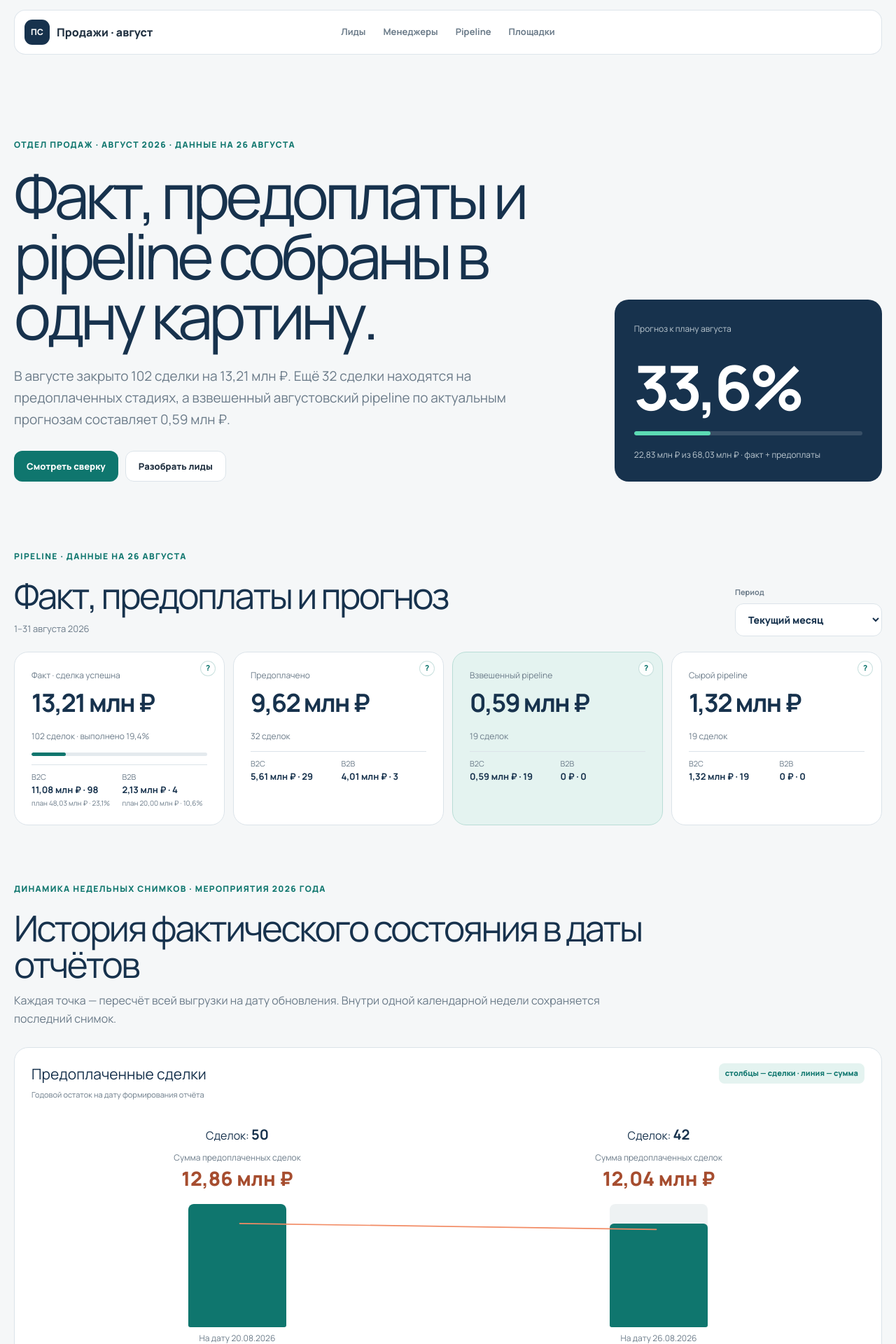
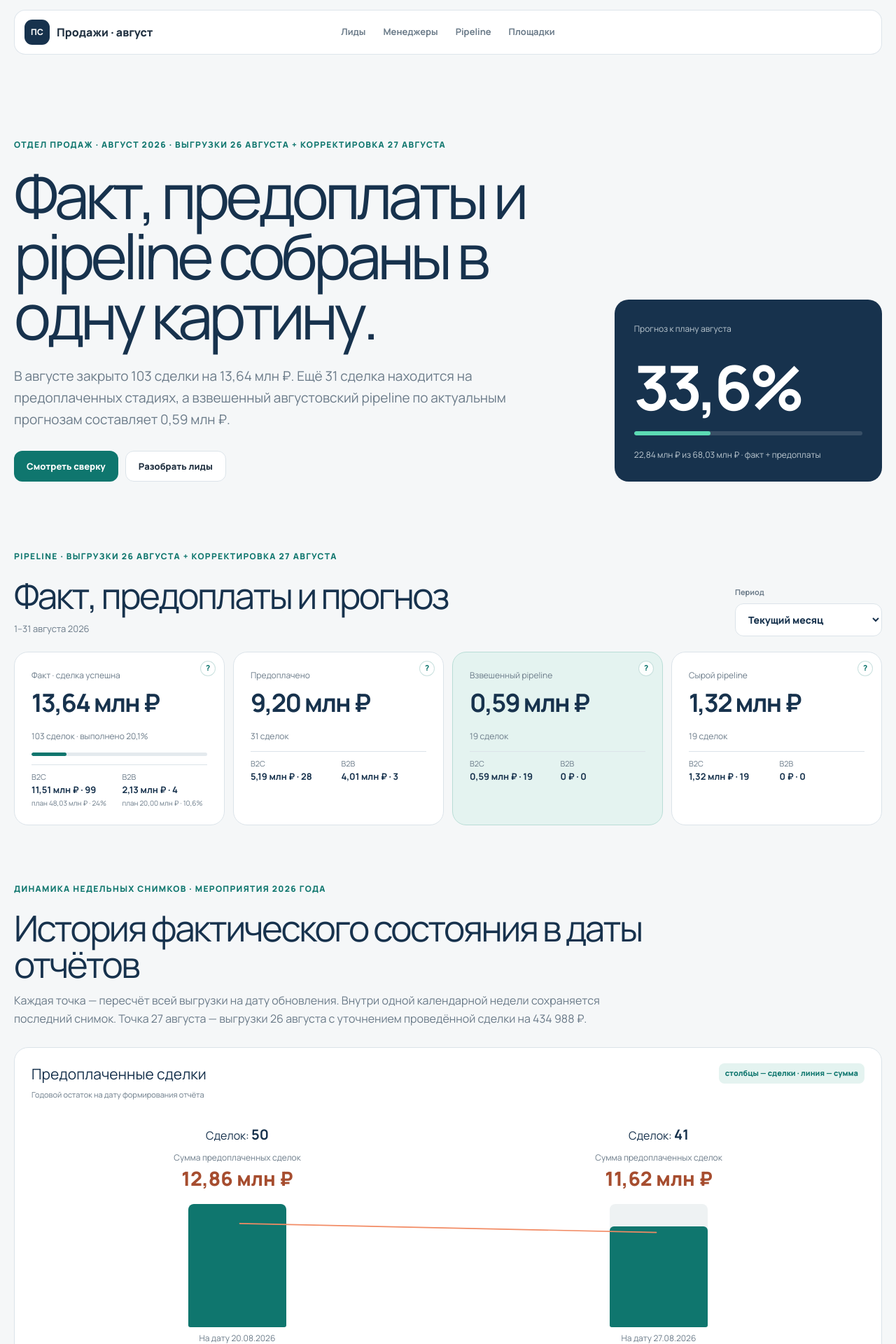
Before and after one commit to nkrivodud-blip/park-skazka-sales-report, a Next.js app: page / in a window 1280 px wide. Shown: the top 1920 px of the page at 70% size. Built offline with nearby package versions, Linux system fonts and the light colour scheme.

Commit message:
Reconcile completed B2C event 85731 at corrected amount

```diff
--- a/app/PipelineDashboard.tsx
+++ b/app/PipelineDashboard.tsx
@@ -16,22 +16,24 @@ type PeriodData = {
 const toWeeks = (rows: readonly (readonly [string, number, number])[]): Week[] => rows.map(([label, count, sum]) => ({ label, count, sum }));
 
 const snapshotHistory = {
-  prepaid: toWeeks([["20.08", 50, 12861661], ["26.08", 42, 12040826]]),
-  weighted: toWeeks([["20.08", 124, 15258045], ["26.08", 107, 18691570]]),
-  raw: toWeeks([["20.08", 124, 30350650], ["26.08", 107, 34922900]]),
+  prepaid: toWeeks([["20.08", 50, 12861661], ["27.08", 41, 11619838]]),
+  weighted: toWeeks([["20.08", 124, 15258045], ["27.08", 107, 18691570]]),
+  raw: toWeeks([["20.08", 124, 30350650], ["27.08", 107, 34922900]]),
 };
 
+// Корректировка РОП 27.08: сделка 85731, B2C, Людмила Запорожец.
+// Из предоплат 420988 ₽ перенесена в факт 434988 ₽; количество сделок не увеличено.
 const periods: Record<"month" | "year", PeriodData> = {
   month: {
     label: "Текущий месяц", range: "1–31 августа 2026", plan: { total: 68026312, B2C: 48026312, B2B: 20000000 },
-    total: { fact: { count: 102, sum: 13207176 }, prepaid: { count: 32, sum: 9620436 }, weighted: { count: 19, sum: 590500 }, raw: { count: 19, sum: 1315000 } },
-    B2C: { fact: { count: 98, sum: 11077216 }, prepaid: { count: 29, sum: 5607208 }, weighted: { count: 19, sum: 590500 }, raw: { count: 19, sum: 1315000 } },
+    total: { fact: { count: 103, sum: 13642164 }, prepaid: { count: 31, sum: 9199448 }, weighted: { count: 19, sum: 590500 }, raw: { count: 19, sum: 1315000 } },
+    B2C: { fact: { count: 99, sum: 11512204 }, prepaid: { count: 28, sum: 5186220 }, weighted: { count: 19, sum: 590500 }, raw: { count: 19, sum: 1315000 } },
     B2B: { fact: { count: 4, sum: 2129960 }, prepaid: { count: 3, sum: 4013228 }, weighted: { count: 0, sum: 0 }, raw: { count: 0, sum: 0 } },
   },
   year: {
     label: "2026 год", range: "1 января–31 декабря 2026",
-    total: { fact: { count: 534, sum: 81440256 }, prepaid: { count: 42, sum: 12040826 }, weighted: { count: 107, sum: 18691570 }, raw: { count: 107, sum: 34922900 } },
-    B2C: { fact: { count: 515, sum: 65164957 }, prepaid: { count: 37, sum: 6596998 }, weighted: { count: 85, sum: 3176570 }, raw: { count: 85, sum: 6292900 } },
+    total: { fact: { count: 535, sum: 81875244 }, prepaid: { count: 41, sum: 11619838 }, weighted: { count: 107, sum: 18691570 }, raw: { count: 107, sum: 34922900 } },
+    B2C: { fact: { count: 516, sum: 65599945 }, prepaid: { count: 36, sum: 6176010 }, weighted: { count: 85, sum: 3176570 }, raw: { count: 85, sum: 6292900 } },
     B2B: { fact: { count: 19, sum: 16275299 }, prepaid: { count: 5, sum: 5443828 }, weighted: { count: 22, sum: 15515000 }, raw: { count: 22, sum: 28630000 } },
   },
 };
@@ -74,7 +76,7 @@ export default function PipelineDashboard() {
   const [periodKey, setPeriodKey] = useState<"month" | "year">("month");
   return <section className="pipeline-dashboard" id="pipeline">
     <div className="period-toolbar reveal">
-      <div><p className="eyebrow">Pipeline · данные на 26 августа</p><h2>Факт, предоплаты и прогноз</h2>{Object.entries(periods).map(([key, period]) => <span key={key} data-period-range={key} hidden={periodKey !== key}>{period.range}</span>)}</div>
+      <div><p className="eyebrow">Pipeline · выгрузки 26 августа + корректировка 27 августа</p><h2>Факт, предоплаты и прогноз</h2>{Object.entries(periods).map(([key, period]) => <span key={key} data-period-range={key} hidden={periodKey !== key}>{period.range}</span>)}</div>
       <label><span>Период</span><select data-period-select value={periodKey} onChange={(event) => setPeriodKey(event.target.value as "month" | "year")}><option value="month">Текущий месяц</option><option value="year">2026 год</option></select></label>
     </div>
     {Object.entries(periods).map(([key, data]) => <div key={key} data-period-panel={key} hidden={periodKey !== key}>
@@ -86,7 +88,7 @@ export default function PipelineDashboard() {
       </div>
       {!data.plan && <p className="annual-plan-note">Процент выполнения годового плана не показан: годовой план не задан.</p>}
     </div>)}
-    <div className="snapshot-heading reveal"><p className="eyebrow">Динамика недельных снимков · мероприятия 2026 года</p><h2>История фактического состояния в даты отчётов</h2><p>Каждая точка — пересчёт всей выгрузки на дату обновления. Внутри одной календарной недели сохраняется последний снимок.</p></div>
+    <div className="snapshot-heading reveal"><p className="eyebrow">Динамика недельных снимков · мероприятия 2026 года</p><h2>История фактического состояния в даты отчётов</h2><p>Каждая точка — пересчёт всей выгрузки на дату обновления. Внутри одной календарной недели сохраняется последний снимок. Точка 27 августа — выгрузки 26 августа с уточнением проведённой сделки на 434 988 ₽.</p></div>
     <div className="pipeline-charts reveal">
       <ComboChart title="Предоплаченные сделки" subtitle="Годовой остаток на дату формирования отчёта" sumLabel="Сумма предоплаченных сделок" weeks={snapshotHistory.prepaid} />
       <ComboChart title="Взвешенный pipeline" subtitle="Годовой остаток · в работе и предложение · с прогнозом" sumLabel="Сумма с учётом вероятности" weeks={snapshotHistory.weighted} />
--- a/app/page.tsx
+++ b/app/page.tsx
@@ -58,7 +58,7 @@ const managers = [
   { name: "Кристина Могачева", direction: "B2B", total: 38, wonCount: 4, wonSum: 2_129_960, wonAvg: 532_490, activeCount: 0, activeRaw: 0, activeWeighted: 0, activeAvg: 0, prepaidCount: 2, prepaidSum: 3_631_828, prepaidAvg: 1_815_914 },
   { name: "Кристина Могачева", direction: "B2C", total: 73, wonCount: 24, wonSum: 2_449_356, wonAvg: 102_056, activeCount: 0, activeRaw: 0, activeWeighted: 0, activeAvg: 0, prepaidCount: 9, prepaidSum: 1_457_660, prepaidAvg: 161_962 },
   { name: "Лилия Рамазанова", direction: "B2C", total: 45, wonCount: 13, wonSum: 1_550_190, wonAvg: 119_245, activeCount: 5, activeRaw: 390_000, activeWeighted: 235_000, activeAvg: 78_000, prepaidCount: 4, prepaidSum: 351_230, prepaidAvg: 87_808 },
-  { name: "Людмила Запорожец", direction: "B2C", total: 145, wonCount: 27, wonSum: 3_733_520, wonAvg: 138_279, activeCount: 7, activeRaw: 395_000, activeWeighted: 195_500, activeAvg: 56_429, prepaidCount: 8, prepaidSum: 2_741_948, prepaidAvg: 342_744 },
+  { name: "Людмила Запорожец", direction: "B2C", total: 145, wonCount: 28, wonSum: 4_168_508, wonAvg: 148_875, activeCount: 7, activeRaw: 395_000, activeWeighted: 195_500, activeAvg: 56_429, prepaidCount: 7, prepaidSum: 2_320_960, prepaidAvg: 331_566 },
   { name: "Наталья Криводуд", direction: "B2B", total: 2, wonCount: 0, wonSum: 0, wonAvg: 0, activeCount: 0, activeRaw: 0, activeWeighted: 0, activeAvg: 0, prepaidCount: 0, prepaidSum: 0, prepaidAvg: 0 },
   { name: "Наталья Криводуд", direction: "B2C", total: 7, wonCount: 0, wonSum: 0, wonAvg: 0, activeCount: 0, activeRaw: 0, activeWeighted: 0, activeAvg: 0, prepaidCount: 0, prepaidSum: 0, prepaidAvg: 0 },
   { name: "Яна Кузнецова", direction: "B2B", total: 13, wonCount: 0, wonSum: 0, wonAvg: 0, activeCount: 0, activeRaw: 0, activeWeighted: 0, activeAvg: 0, prepaidCount: 1, prepaidSum: 381_400, prepaidAvg: 381_400 },
@@ -162,10 +162,10 @@ export default function Home() {
 
       <section className="hero reveal" id="top">
         <div className="hero-copy">
-          <p className="eyebrow">Отдел продаж · август 2026 · данные на 26 августа</p>
+          <p className="eyebrow">Отдел продаж · август 2026 · выгрузки 26 августа + корректировка 27 августа</p>
           <h1>Факт, предоплаты и pipeline собраны в одну картину.</h1>
           <p className="lead">
-            В августе закрыто 102 сделки на 13,21 млн ₽. Ещё 32 сделки находятся на предоплаченных стадиях,
+            В августе закрыто 103 сделки на 13,64 млн ₽. Ещё 31 сделка находится на предоплаченных стадиях,
             а взвешенный августовский pipeline по актуальным прогнозам составляет 0,59 млн ₽.
           </p>
           <div className="hero-actions"><a className="button primary" href="#pipeline">Смотреть сверку</a><a className="button ghost" href="#leads">Разобрать лиды</a></div>
@@ -174,7 +174,7 @@ export default function Home() {
           <span>Прогноз к плану августа</span>
           <strong><Counter value={33.6} suffix="%" decimals={1} /></strong>
           <div className="score-track" aria-hidden="true"><i style={{ width: "33.6%" }} /></div>
-          <small>22,83 млн ₽ из 68,03 млн ₽ · факт + предоплаты</small>
+          <small>22,84 млн ₽ из 68,03 млн ₽ · факт + предоплаты</small>
         </div>
       </section>
 
@@ -354,7 +354,7 @@ export default function Home() {
         <div className="section-heading reveal">
           <p className="eyebrow">Утилизация · 27 августа · 146 мероприятий</p>
           <h2>Утилизация площадок</h2>
-          <p>По актуальной папке «АВГУСТ 2026»: 146 мероприятий, из них 103 в «Проведено». Расчётная загрузка — 184 слот-единицы из 1 271, или 14,48%. Включены 6 будущих предложений — это потенциальная, а не подтверждённая бронь. Айва — 8 слотов в день, шатёр FOOD — 6.</p>
+          <p>По актуальной папке «АВГУСТ 2026»: 146 мероприятий, из них 104 в «Проведено». Расчётная загрузка — 184 слот-единицы из 1 271, или 14,48%. Включены 6 будущих предложений — это потенциальная, а не подтверждённая бронь. Айва — 8 слотов в день, шатёр FOOD — 6.</p>
         </div>
         <div className="capacity-summary reveal">
           <article data-hint="Теоретическая месячная ёмкость: сумма доступных слотов всех площадок за 31 день августа." tabIndex={0}><span>Всего слот-единиц</span><strong>1 271</strong><small>41 в день × 31 день</small></article>
```
Also changed, not shown: .pages/index.html, 1 other file (tests, documents, lock files or other folders).
